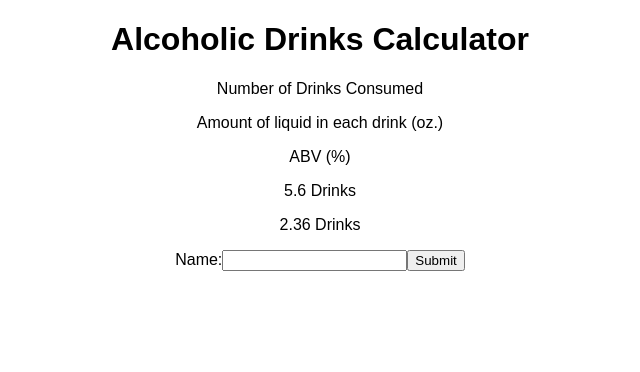
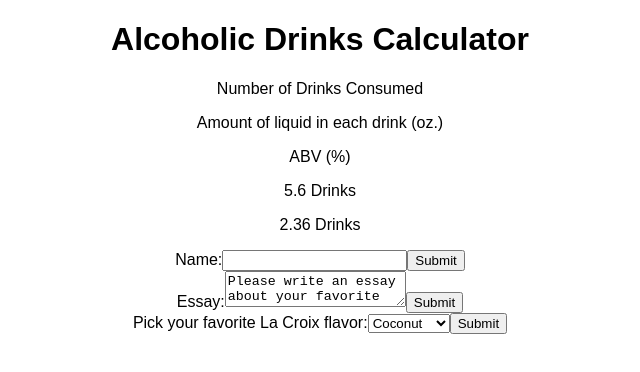
Before and after one commit to ccahilla/alcohol-tracker, a React (Create React App) app: page / in a window 1280 px wide. Shown: the top 372 px of the page, without its empty margins (320-960 px from the left). Built offline with nearby package versions, Linux system fonts and the light colour scheme.

Commit message:
add toy elements

```diff
--- a/src/App.js
+++ b/src/App.js
@@ -67,7 +67,74 @@
   }
 }
 
+class EssayForm extends Component {
+  constructor(props) {
+    super(props);
+    this.state = {
+      value: 'Please write an essay about your favorite DOM element.'
+    };
 
+    this.handleChange = this.handleChange.bind(this);
+    this.handleSubmit = this.handleSubmit.bind(this);
+  }
+
+  handleChange(event) {
+    this.setState({value: event.target.value});
+  }
+
+  handleSubmit(event) {
+    alert('An essay was submitted: ' + this.state.value);
+    event.preventDefault();
+  }
+
+  render() {
+    return (
+      <form onSubmit={this.handleSubmit}>
+        <label>
+          Essay:
+          <textarea value={this.state.value} onChange={this.handleChange} />
+        </label>
+        <input type="submit" value="Submit" />
+      </form>
+    );
+  }
+}
+
+class FlavorForm extends Component {
+  constructor(props) {
+    super(props);
+    this.state = {value: 'coconut'};
+
+    this.handleChange = this.handleChange.bind(this);
+    this.handleSubmit = this.handleSubmit.bind(this);
+  }
+
+  handleChange(event) {
+    this.setState({value: event.target.value});
+  }
+
+  handleSubmit(event) {
+    alert('Your favorite flavor is: ' + this.state.value);
+    event.preventDefault();
+  }
+
+  render() {
+    return (
+      <form onSubmit={this.handleSubmit}>
+        <label>
+          Pick your favorite La Croix flavor:
+          <select value={this.state.value} onChange={this.handleChange}>
+            <option value="grapefruit">Grapefruit</option>
+            <option value="lime">Lime</option>
+            <option value="coconut">Coconut</option>
+            <option value="mango">Mango</option>
+          </select>
+        </label>
+        <input type="submit" value="Submit" />
+      </form>
+    );
+  }
+}
 
 class App extends Component {
   render() {
@@ -85,6 +152,12 @@
       <div className="NameForm">
         <NameForm />
       </div>
+      <div className="EssayForm">
+        <EssayForm />
+      </div>
+      <div className="FlavorForm">
+        <FlavorForm />
+      </div>
     </div>
   }
 };
```
